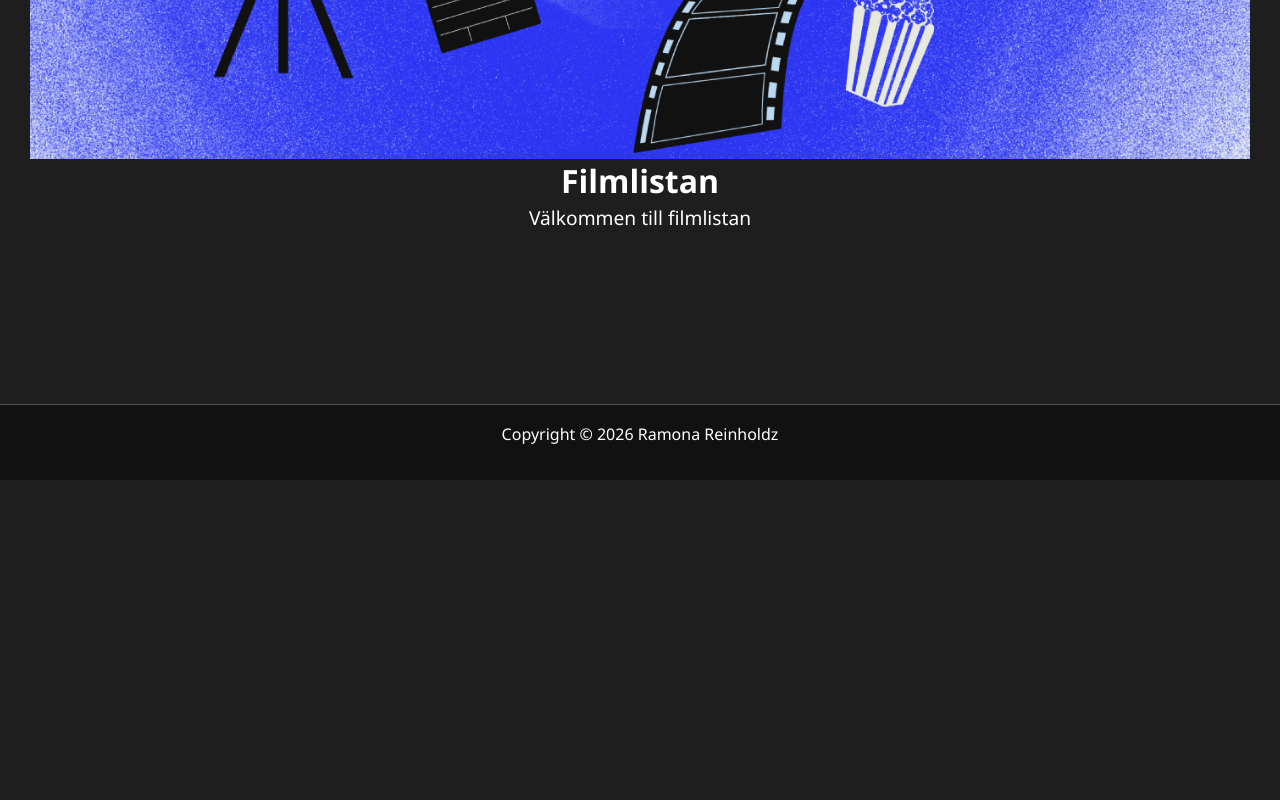
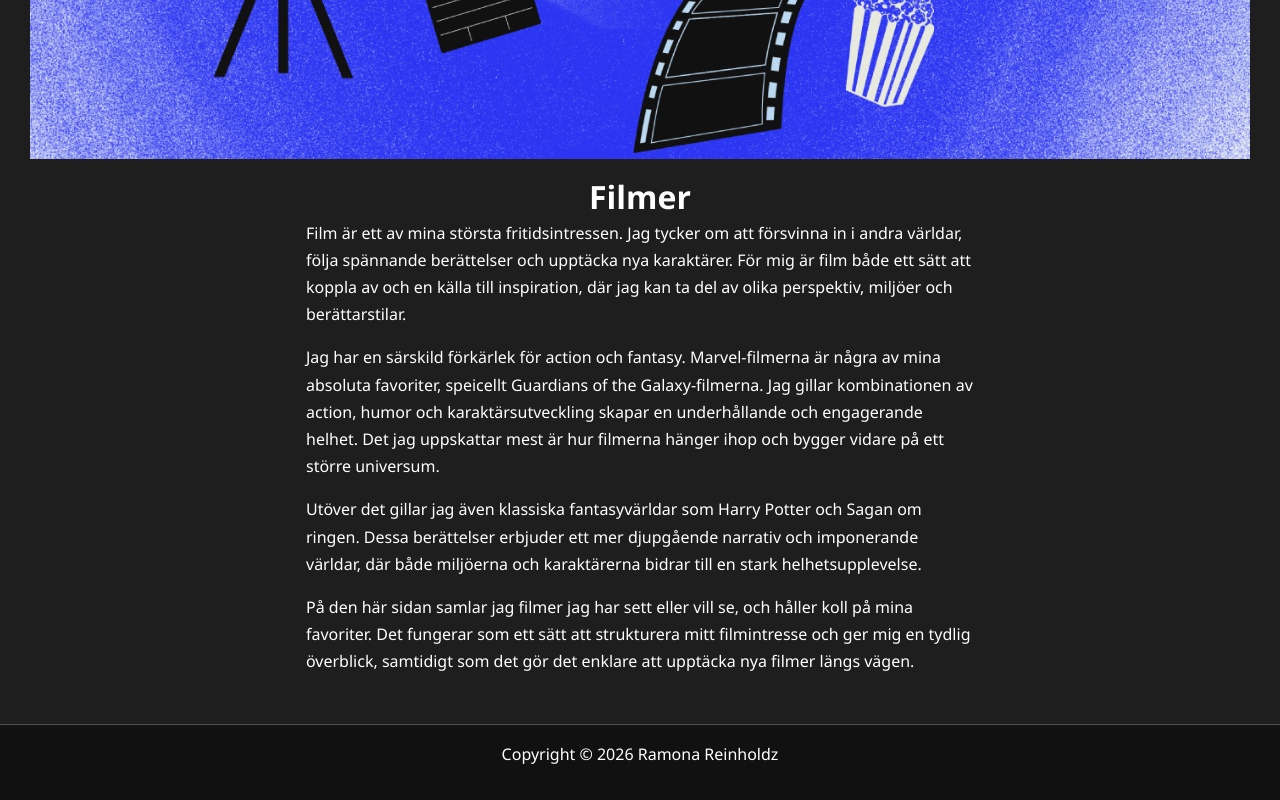
Before and after one commit to rare2400/movie-app, a Vue app: page / in a window 1280 px wide. Shown: the part 320-1120 px from the top of the page. Before the commit the page ends 800 px from the top, so only its background shows below. Built offline with nearby package versions, Linux system fonts and the light colour scheme.

Commit message:
update content with personal film interests and descriptions

```diff
--- a/src/views/HomeView.vue
+++ b/src/views/HomeView.vue
@@ -3,8 +3,29 @@
         <img src="@/assets/banner.png" alt="filmlistan banner" width="500">
     </div>
 
-    <h2>Filmlistan</h2>
-    <p>Välkommen till filmlistan</p>
+    <article class="content">
+        <h2>Filmer</h2>
+        <p>Film är ett av mina största fritidsintressen. Jag tycker om att försvinna in i andra världar, följa spännande
+            berättelser och upptäcka nya karaktärer. För mig är film både ett sätt att koppla av och en källa till
+            inspiration, där jag kan ta del av olika perspektiv, miljöer och berättarstilar.</p>
+
+        <p>Jag har en särskild förkärlek för action och fantasy. Marvel-filmerna är några av mina absoluta favoriter,
+            speicellt Guardians of the Galaxy-filmerna. Jag gillar kombinationen av action, humor och
+            karaktärsutveckling skapar en underhållande och engagerande helhet. Det jag uppskattar mest är hur filmerna
+            hänger ihop och bygger vidare på ett större universum.
+        </p>
+        <p>
+            Utöver det gillar jag även klassiska fantasyvärldar som Harry Potter och Sagan om ringen. Dessa berättelser
+            erbjuder ett mer djupgående narrativ och imponerande världar, där både miljöerna och karaktärerna bidrar
+            till en stark helhetsupplevelse.
+        </p>
+
+        <p>
+            På den här sidan samlar jag filmer jag har sett eller vill se, och håller koll på mina favoriter. Det
+            fungerar som ett sätt att strukturera mitt filmintresse och ger mig en tydlig överblick, samtidigt som det
+            gör det enklare att upptäcka nya filmer längs vägen.
+        </p>
+    </article>
 
 </template>
 
@@ -22,16 +43,6 @@
     width: 700px;
 }
 
-h2 {
-    text-align: center;
-    font-size: 2em;
-}
-
-p {
-    text-align: center;
-    font-size: 1.2em;
-}
-
 @media screen and (min-width: 700px) {
     .banner {
         max-width: 1220px;
```
